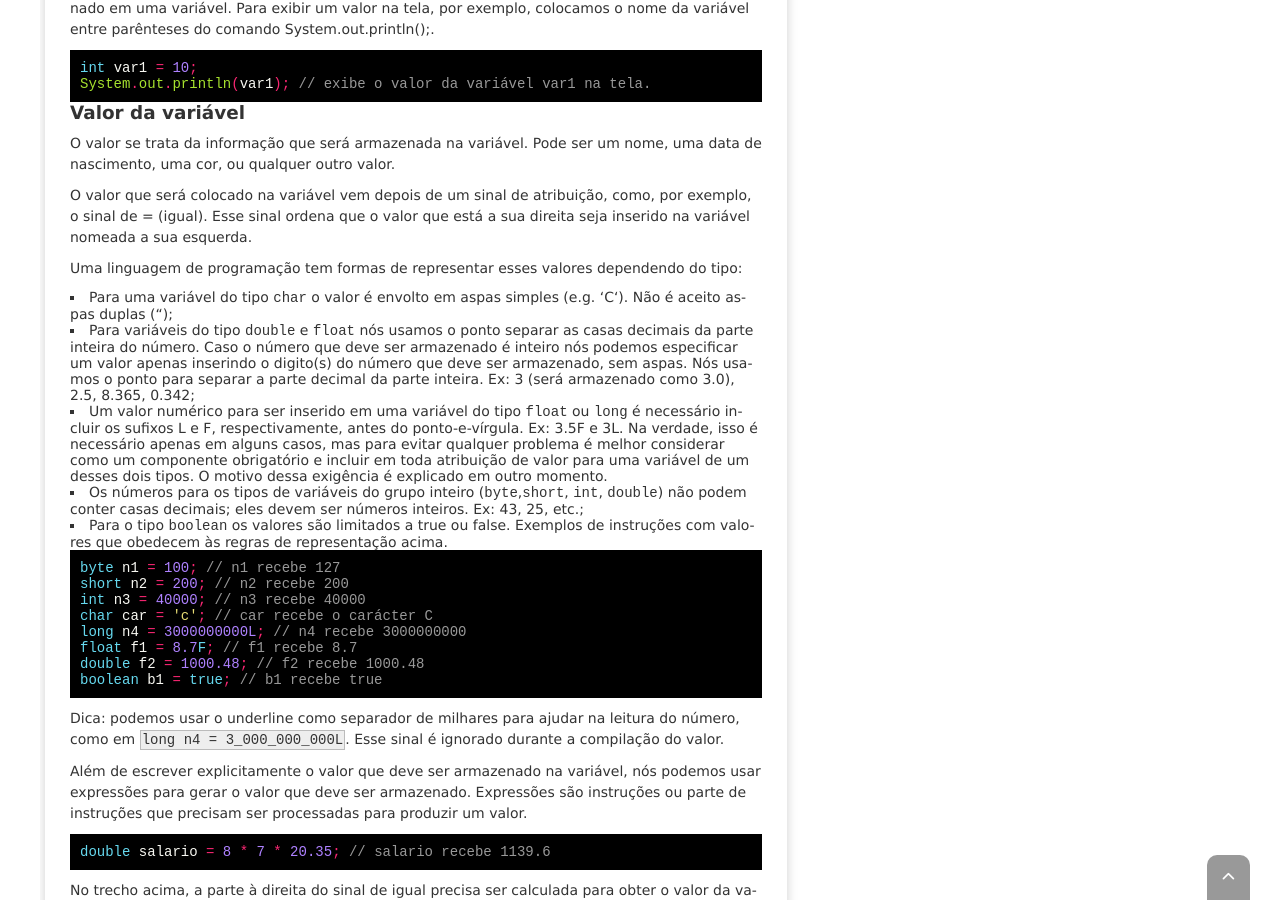
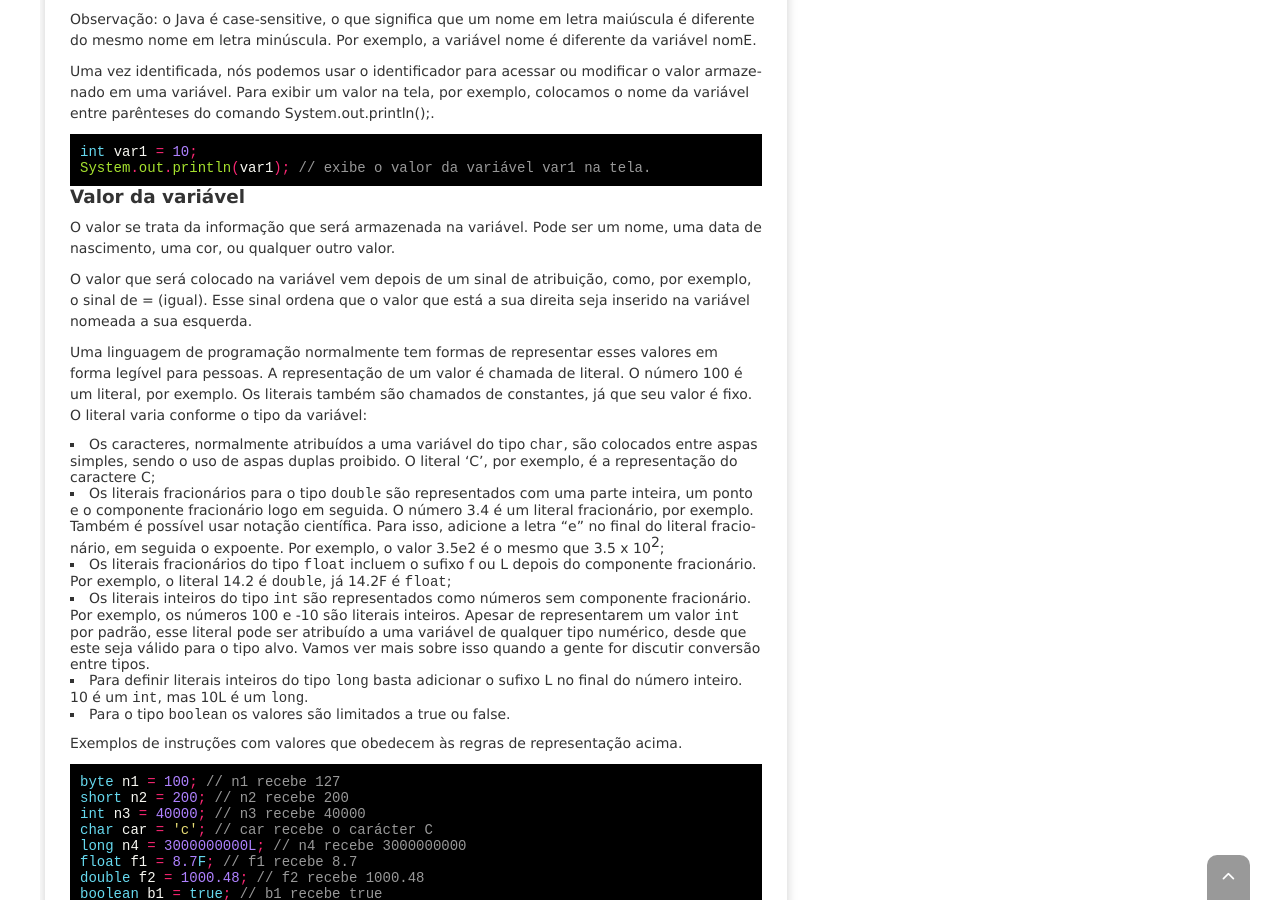
Before and after one commit to Quas1Dev/QuasiDev, a Jekyll site: the page built from _posts/2019-01-14-java-variables-ptbr.md, in a window 1280 px wide and 900 px high, scrolled down 3473 px. Built offline with Jekyll 4.4.1, drawn with Linux system fonts in a browser that asks for light colours; nearby versions of some CDN libraries; comment, search, counter and statistics services are not loaded; some of the changed text lies outside the part shown.

Commit message:
Updating java variable post.

````diff
--- a/_posts/2019-01-14-java-variables-ptbr.md
+++ b/_posts/2019-01-14-java-variables-ptbr.md
@@ -112,28 +112,28 @@
   <tr class="row">
     <td class="col">short</td>
     <td class="col">2 bytes</td>
-    <td class="col">-32768 até 32767</td>
+    <td class="col">-32.768 até 32.767</td>
   </tr>
   <tr class="row">
     <td class="col">int</td>
     <td class="col">4 bytes</td>
-    <td class="col">-2147483648 até 2147483647</td>
+    <td class="col">-2.147.483.648 até 2.147.483.647</td>
   </tr>
   <tr class="row">
     <td class="col">long</td>
     <td class="col">8 bytes</td>
-    <td class="col">-9223372036854775808L até 9223372036854775807L</td>
+    <td class="col">-9.223.372.036.854.775.808 até 9.223.372.036.854.775.807</td>
   </tr>
   <tr class="row">
     <td class="col" rowspan="2">Números Racionais</td>
     <td class="col">float</td>
     <td class="col">4 bytes</td>
-    <td class="col">± 3.40282347E+38F</td>
+    <td class="col">≈-3,403 x 10<sup>38</sup> até ≈3,403 x 10<sup>38</sup> </td>
   </tr>
   <tr class="row">
     <td class="col">double</td>
     <td class="col">8 bytes</td>
-    <td class="col">± 1.79769313486231570E+308</td>
+    <td class="col">≈-1,793 x 10<sup>308</sup> até ≈1,793 x 10<sup>308</sup></td>
   </tr>
   <tr class="row">
     <td class="col">Booleanos</td>
@@ -145,11 +145,14 @@
     <td class="col">Caractere (aceita apenas um caractere)</td>
     <td class="col">char</td>
     <td class="col">2 bytes</td>
-    <td class="col">‘C’, ’F’ etc.</td>
+    <td class="col">0 (caracter NUL) até 65.535 (Sem caractere definido)</td>
   </tr>
 </tbody>
 </table>
 </div>
+
+\* Uma variável do tipo char normalmente recebe um único símbolo entre aspas simples, como '/' ou 'a'. Contudo, cada um dos símbolos ganham um nome numérico que pode ser qualquer um de 0 até 65.535.
+
 Ter tipos definidos é importante para evitar erros e aumentar a confiabilidade do programa, pois operações inválidas não são compiladas. Além disso, essa informação é importante para a utilização mais eficiente da memória do computador; em situações em que precisamos armazenar um tipo de dado o qual sabemos que poderá ser um número de 1 a 100, podemos definir uma variável do tipo ```byte``` para guardar esses números, ao invés de ocupar mais espaço na memória com uma variável do tipo ```short```, por exemplo.
 
 Além dos tipos primitivos, a linguagem permite o uso dos chamados tipos de referência. Esses tipos são classes que determinam que a variável armazena uma referência a um objeto. Esse assunto é um tanto confuso, ainda mais para quem está iniciando na programação, por isso não vamos abordar esse assunto em profundidade aqui.
@@ -184,12 +187,15 @@
 
 O valor que será colocado na variável vem depois de um sinal de atribuição, como, por exemplo, o sinal de = (igual). Esse sinal ordena que o valor que está a sua direita seja inserido na variável nomeada a sua esquerda.
 
-Uma linguagem de programação tem formas de representar esses valores dependendo do tipo:
-- Para uma variável do tipo ```char``` o valor é envolto em aspas simples (e.g. ‘C‘). Não é aceito aspas duplas (“);
-- Para variáveis do tipo ```double``` e ```float``` nós usamos o ponto separar as casas decimais da parte inteira do número. Caso o número que deve ser armazenado é inteiro nós podemos especificar um valor apenas inserindo o digito(s) do número que deve ser armazenado, sem aspas. Nós usamos o ponto para separar a parte decimal da parte inteira. Ex: 3 (será armazenado como 3.0), 2.5, 8.365, 0.342;
-- Um valor numérico para ser inserido em uma variável do tipo ```float``` ou ```long``` é necessário incluir os sufixos L e F, respectivamente, antes do ponto-e-vírgula. Ex: 3.5F e 3L. Na verdade, isso é necessário apenas em alguns casos, mas para evitar qualquer problema é melhor considerar como um componente obrigatório e incluir em toda atribuição de valor para uma variável de um desses dois tipos. O motivo dessa exigência é explicado em outro momento.
-- Os números para os tipos de variáveis do grupo inteiro (```byte```,```short```, ```int```, ```double```) não podem conter casas decimais; eles devem ser números inteiros. Ex: 43, 25, etc.;
+Uma linguagem de programação normalmente tem formas de representar esses valores em forma legível para pessoas. A representação de um valor é chamada de literal. O número 100 é um literal, por exemplo. Os literais também são chamados de constantes, já que seu valor é fixo. O literal varia conforme o tipo da variável:
+
+- Os caracteres, normalmente atribuídos a uma variável do tipo ```char```, são colocados entre aspas simples, sendo o uso de aspas duplas proibido. O literal ‘C’, por exemplo, é a representação do caractere C;
+- Os literais fracionários para o tipo ```double``` são representados com uma parte inteira, um ponto e o componente fracionário logo em seguida. O número 3.4 é um literal fracionário, por exemplo. Também é possível usar notação científica. Para isso, adicione a letra "e" no final do literal fracionário, em seguida o expoente. Por exemplo, o valor 3.5e2 é o mesmo que 3.5 x 10<sup>2</sup>;
+- Os literais fracionários do tipo ```float``` incluem o sufixo f ou L depois do componente fracionário. Por exemplo, o literal 14.2 é ```double```, já 14.2F é ```float```;
+- Os literais inteiros do tipo ```int``` são representados como números sem componente fracionário. Por exemplo, os números 100 e -10 são literais inteiros. Apesar de representarem um valor ```int``` por padrão, esse literal pode ser atribuído a uma variável de qualquer tipo numérico, desde que este seja válido para o tipo alvo. Vamos ver mais sobre isso quando a gente for discutir conversão entre tipos.
+- Para definir literais inteiros do tipo ```long``` basta adicionar o sufixo L no final do número inteiro. 10 é um ```int```, mas 10L é um ```long```.
 - Para o tipo ```boolean``` os valores são limitados a true ou false.
+
 Exemplos de instruções com valores que obedecem às regras de representação acima.
 
 {% highlight java %}
````
Also changed, not shown: other parts of _posts/2019-01-14-java-variables-ptbr.md (+1 -1 lines).
